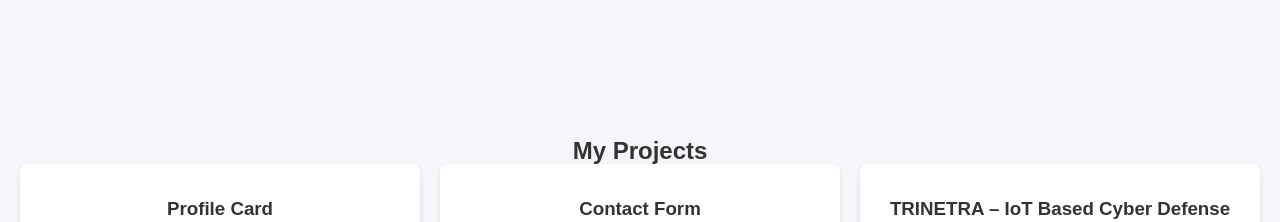
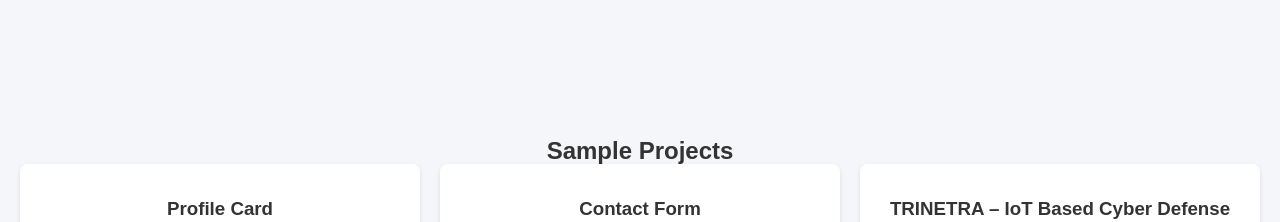
Before and after one commit to ramprasad28-hue/protfolio, a plain HTML site: page index.html in a window 1280 px wide. Shown: the part 1000-1222 px from the top of the page. Drawn offline with Linux system fonts and the light colour scheme.

Commit message:
Update index.html

```diff
--- a/index.html
+++ b/index.html
@@ -171,7 +171,7 @@
     </div>
   </section>
   <section id="projects">
-    <h2>My Projects</h2>
+    <h2>Sample Projects</h2>
     <div class="projects">
       <div class="project">
         <h3>Profile Card</h3>
```
